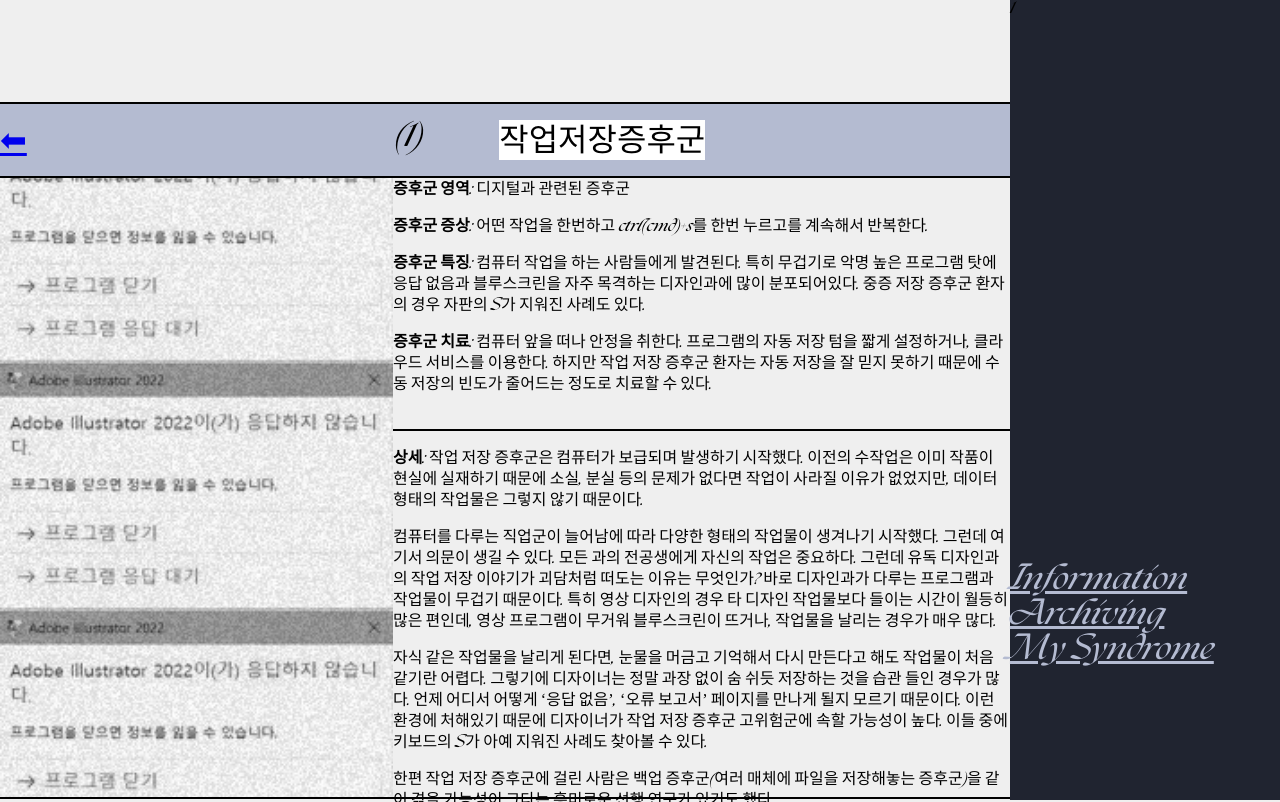
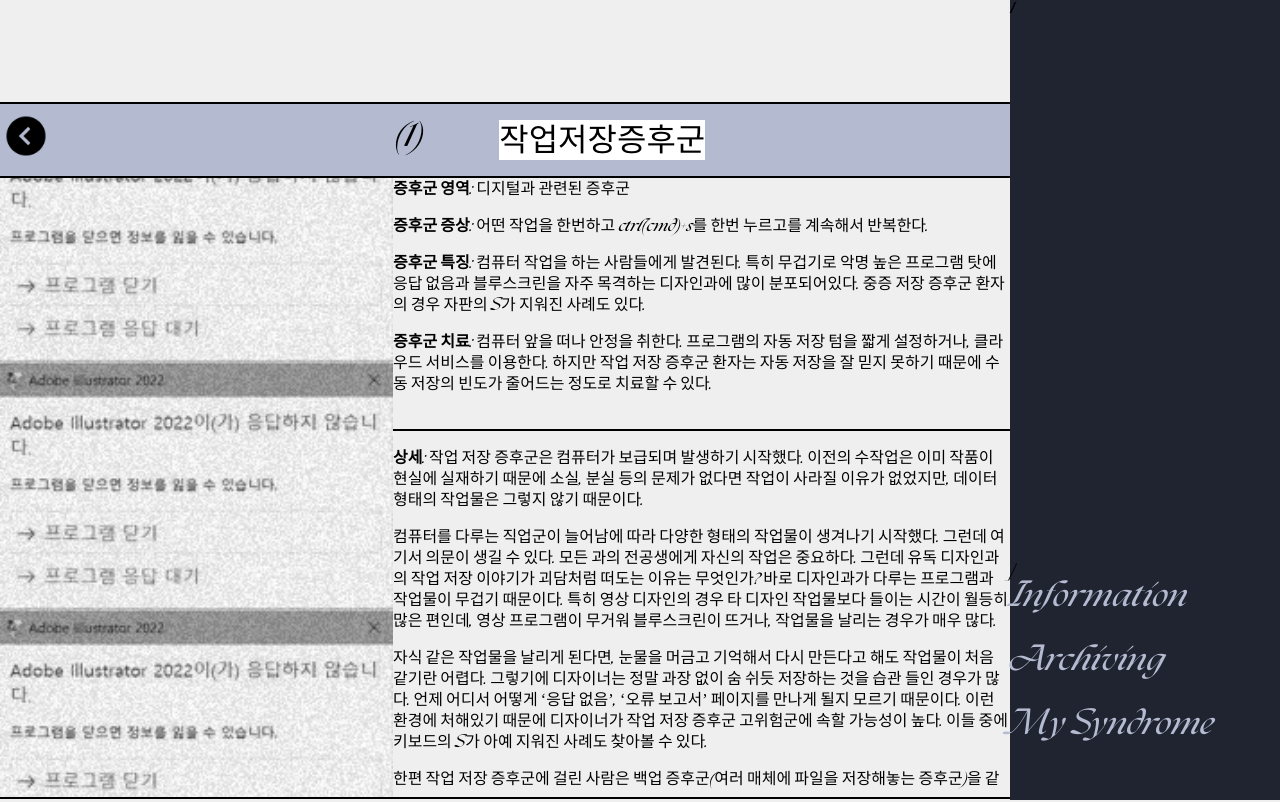
Before and after one commit to lhy7963/archiving1, a plain HTML site: page index.html in a window 1280 px wide. Drawn offline with Linux system fonts and the light colour scheme; files whose address does not match are found by name.

Commit message:
Add files via upload

```diff
--- a/index.html
+++ b/index.html
@@ -45,7 +45,7 @@
 	#text3{ width:48.2vw; height:77.6vh; }
 
 	#text3title{width: 48.2vw;  height: 31.6vh; border-bottom: black solid 2px; overflow: scroll;}
-	#text3contain{width:48.2vw; ; height: 46.3vh; overflow: scroll;}
+	#text3contain{width:48.2vw; ; height: 45vh; overflow: scroll;}
 
 
 
@@ -87,7 +87,9 @@
 				<div id="one2"></div>
 			</div>
 			<div class="two">
-				<a href="https://lhy7963.github.io/archivingfinal/" id="two1">⬅</a>
+					<a href="https://lhy7963.github.io/archivingfinal/" id="two1">
+					<img src="next.png" style="width: 52px; height: 52px;">
+				</a>
 
 				<div id="two2">
 					<div id="two22">(1)</div>
@@ -120,10 +122,10 @@
 		</div>
 		<div class="nav">
 			<div class="empty">1</div>
-			<div class="container">
-				<div><a href=" https://lhy7963.github.io/mainfinal/" id="con1">Information</a></div>
-				<div><a href="  https://lhy7963.github.io/archivingfinal/" id="con2">Archiving </a></div>
-				<div><a href=" https://lhy7963.github.io/mysyndrome/" id="con2">My Syndrome</a></div>
+			<div class="container">]
+				<div style="cursor: pointer;" onclick="location.href='https://lhy7963.github.io/mainfinal/';"  id="con1">Information</div>
+				<div style="cursor: pointer;" onclick="location.href=' https://lhy7963.github.io/archivingfinal/';"  id="con2">Archiving </div>
+				<div style="cursor: pointer;" onclick="location.href='https://lhy7963.github.io/mysyndrome/';"  id="con3">My Syndrome</div>
 			</div>
 		</div>
 
```
Also changed, not shown: next.png (added).
